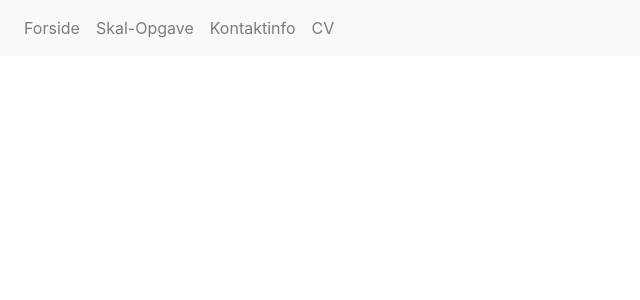
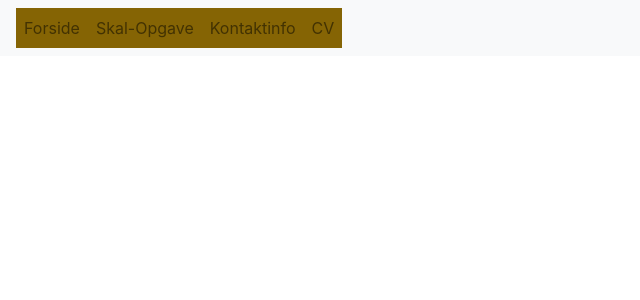
Before and after one commit to Bakerling25/Portfolie, a PHP site: page /Skal-Opgave.php in a window 1280 px wide. Shown: the top 300 px of the page, without its empty margins (0-640 px from the left). Run offline with PHP 8.4, Linux system fonts and the light colour scheme.

Commit message:
nogle faa rettelser

```diff
--- a/CSS/MyStyle.css
+++ b/CSS/MyStyle.css
@@ -63,8 +63,9 @@ figure {
 [class*="col-"] {
     padding: 1rem;
 }
-
-
+.nav-item{
+    background-color: #856404;
+}
 
 
 
--- a/Forside.php
+++ b/Forside.php
@@ -13,11 +13,11 @@
     <link href='../css/bootstrap-reboot.min.css' rel='stylesheet' type='text/css'>
     <script src="https://cdnjs.cloudflare.com/ajax/libs/popper.js/1.16.0/umd/popper.min.js"></script>
     <link rel="stylesheet" href="https://maxcdn.bootstrapcdn.com/bootstrap/4.4.1/css/bootstrap.min.css">
-    <link href="../css/MyStyle.css" rel="stylesheet" type="text/css">
+    <link href="../CSS/MyStyle.css" rel="stylesheet" type="text/css">
 
 </head>
 <body>
-    <div class="menu">
+    <div class="menu nav-item">
         <?php include 'Nav.php';?>
     </div>
 </body>
--- a/Skal-Opgave.php
+++ b/Skal-Opgave.php
@@ -4,18 +4,15 @@
             <meta charset="utf-8">
             <meta name="viewport" content="width=device-width, initial-scale=1">
             <title>Skal-Opgave</title>
-		<meta charset="utf-8">
             <meta name="viewport" content="width=device-width, initial-scale=1">
-		<script src="https://ajax.googleapis.com/ajax/libs/jquery/3.4.1/jquery.min.js"></script>
             <script src="https://maxcdn.bootstrapcdn.com/bootstrap/4.4.1/js/bootstrap.min.js"></script>
-		<link href='http://fonts.googleapis.com/css?family=Open+Sans' rel='stylesheet' type='text/css'>
             <link href='../css/bootstrap-reboot.min.css' rel='stylesheet' type='text/css'>
             <script src="https://cdnjs.cloudflare.com/ajax/libs/popper.js/1.16.0/umd/popper.min.js"></script>
             <link rel="stylesheet" href="https://maxcdn.bootstrapcdn.com/bootstrap/4.4.1/css/bootstrap.min.css">
-		<link href="../css/MyStyle.css" rel="stylesheet" type="text/css">
+            <link href="../CSS/MyStyle.css" rel="stylesheet" type="text/css">
 	</head>
     <body>
-        <div id="menu">
+        <div>
             <?php include 'Nav.php';?>
         </div>
     </body>
```
Lines whose indentation alone changed are shown as unchanged.
